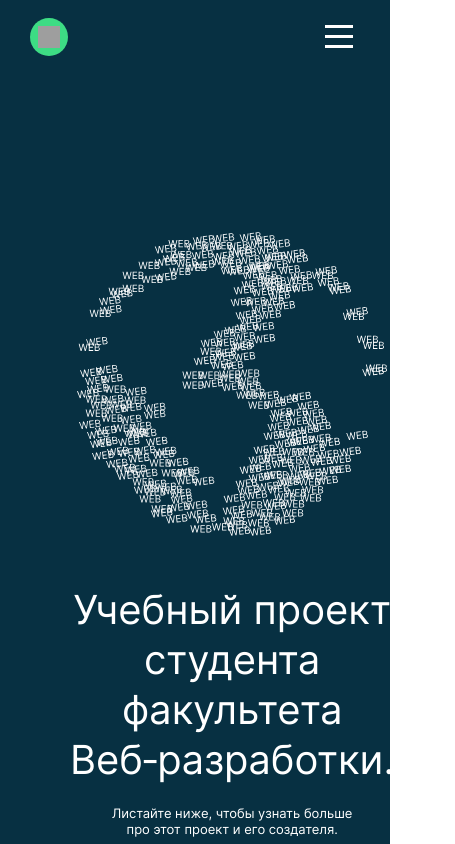
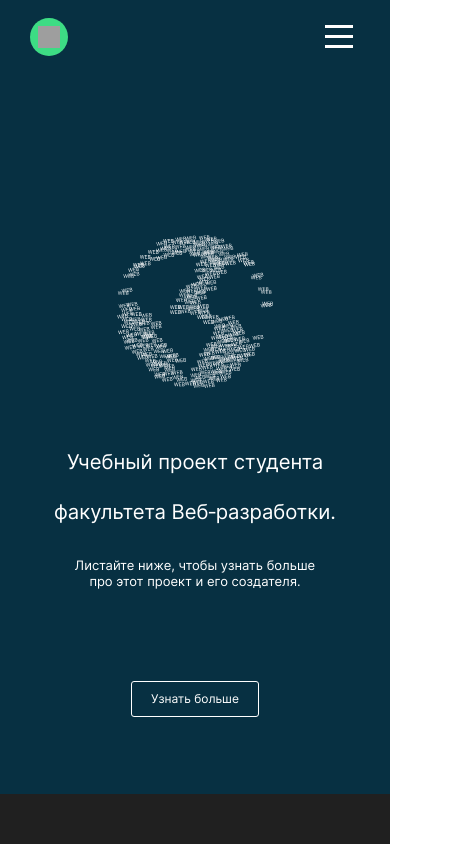
Before and after one commit to Easy-Deny/movies-explorer-frontend, a React (Create React App) app: page / in a window 390 px wide. Shown: the top 844 px of the page, 455 px wide, since content can reach past the window. Built offline with nearby package versions, Linux system fonts and the light colour scheme; grey boxes are pictures that could not be loaded.

Commit message:
fix promo 768

```diff
--- a/src/blocks/aboutMe/__description/aboutMe__description.css
+++ b/src/blocks/aboutMe/__description/aboutMe__description.css
@@ -15,7 +15,7 @@
     }
 }
 
-@media screen and (max-width:320px) {
+@media screen and (max-width:466px) {
     .aboutMe__description {
        display: flex;
        flex-direction: column;
--- a/src/blocks/promo/__heading/promo__heading.css
+++ b/src/blocks/promo/__heading/promo__heading.css
@@ -10,6 +10,8 @@
 @media screen and (max-width:768px) {
     .promo__heading {
         font-size: 40px;
+        font-size: 5.2vw;
+        max-width: 100%;
         line-height: 50px;
         text-align: center;
         margin-top: 49px;
--- a/src/blocks/promo/__logo/promo__logo.css
+++ b/src/blocks/promo/__logo/promo__logo.css
@@ -4,6 +4,7 @@
 @media screen and (max-width:768px) {
     .promo__logo {
         align-self: center;
+        max-width: 50%;
     }
 }
 
--- a/src/blocks/promo/promo.css
+++ b/src/blocks/promo/promo.css
@@ -11,6 +11,7 @@
         display: flex;
         flex-direction: column;
         padding-bottom: 77px;
+        padding: 143px 10% 77px 10%;
     }
 }
 
```
